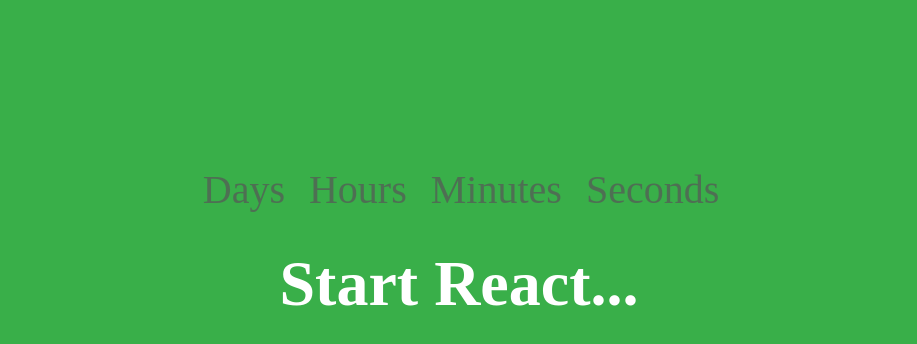
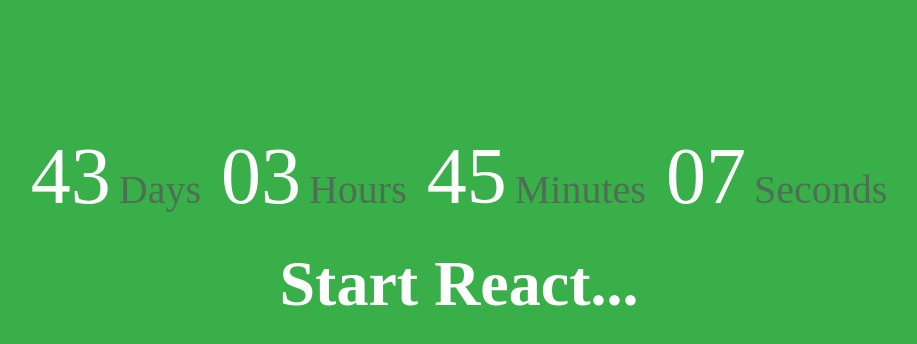
Before and after one commit to AleksDu/goit-js-hw-11-timer, a plain HTML site: page index.html in a window 1280 px wide. Shown: the whole page, without its empty margins (181-1098 px from the left). Drawn offline with nearby package versions, Linux system fonts and the light colour scheme.

Commit message:
Update index.html

```diff
--- a/index.html
+++ b/index.html
@@ -36,7 +36,7 @@
         <h2 class="endEducationJs">Start React...</h2>
     </div>
 
-    <script src="./timer/index.js" type="module"></script>
+    <script src="./index.js" type="module"></script>
 </body>
 
 </html>
```
